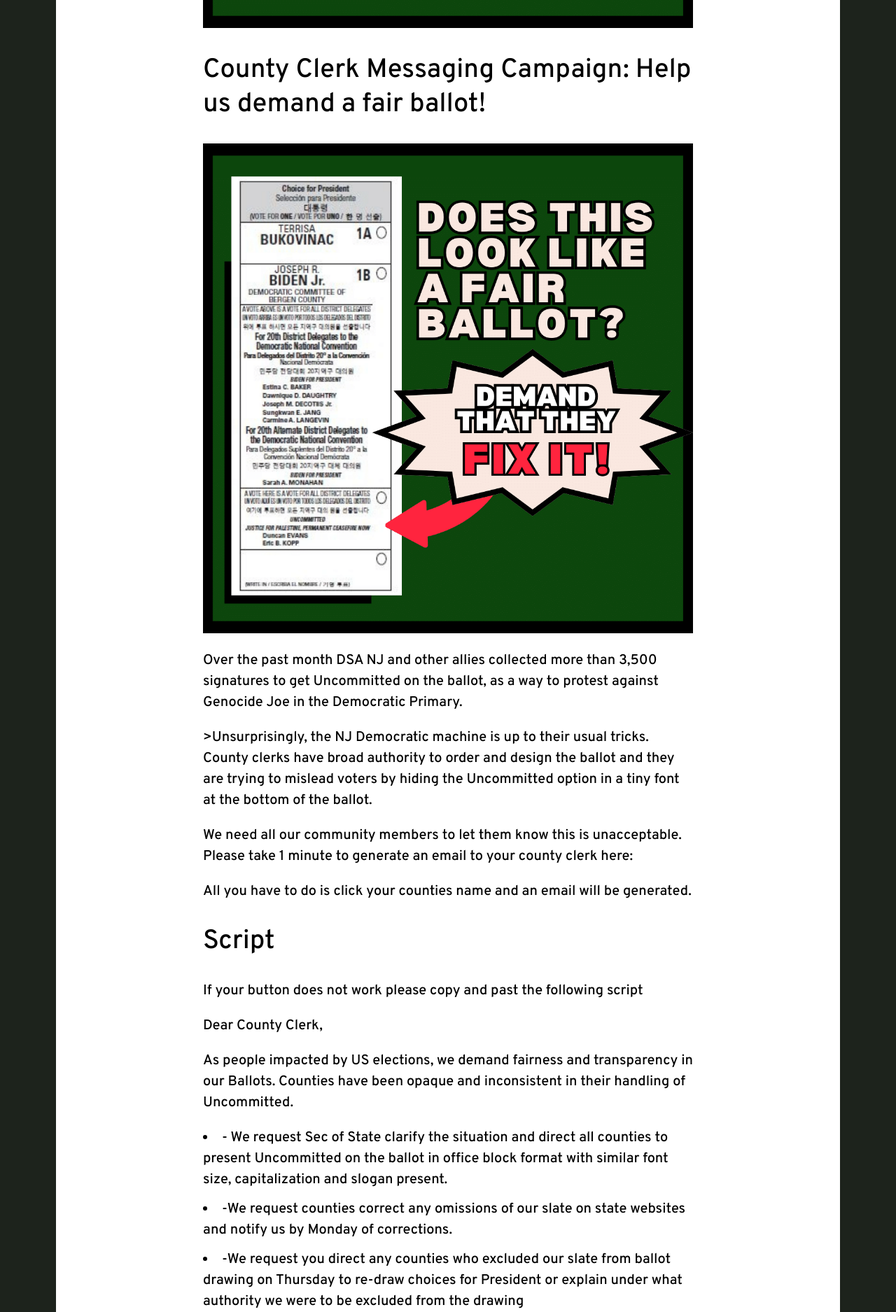
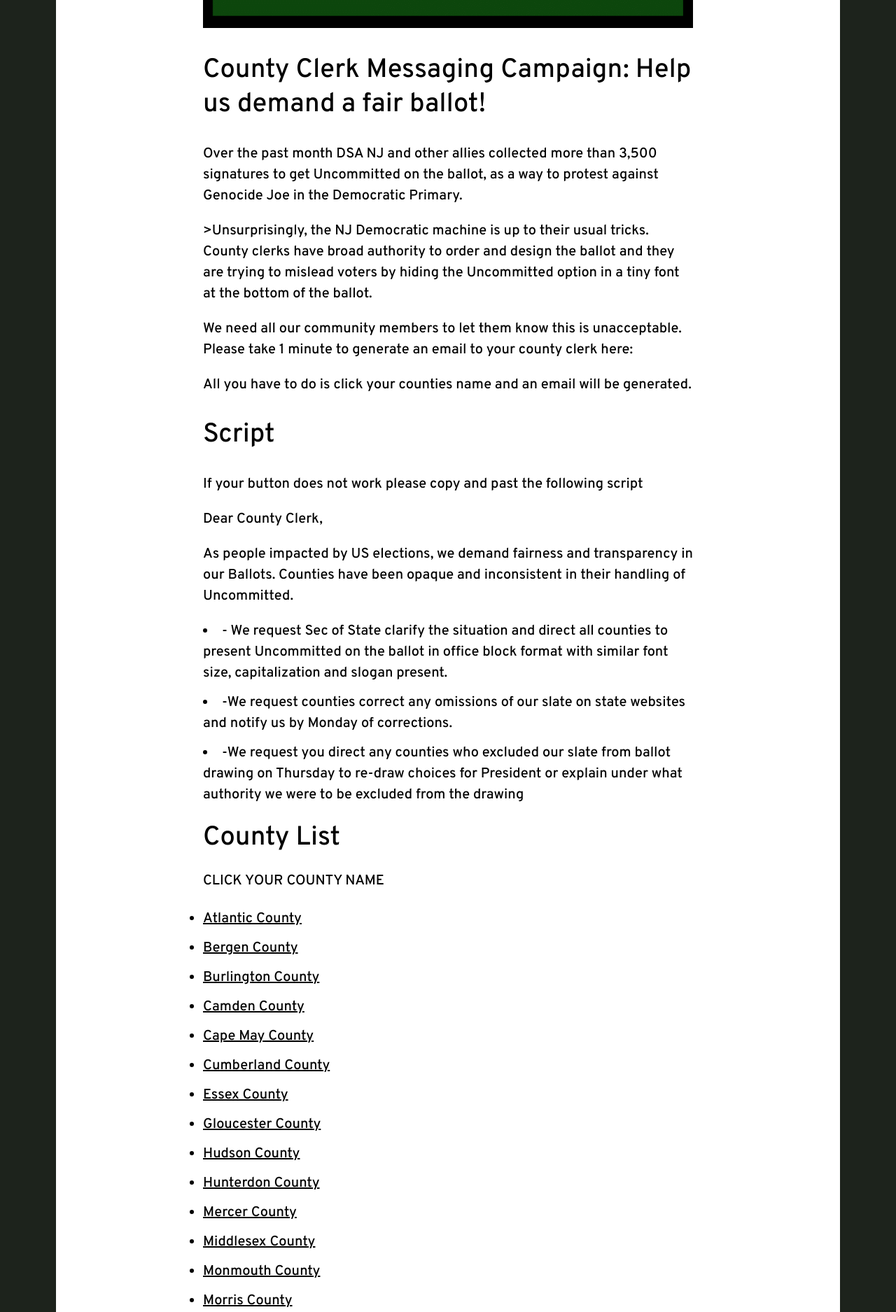
Before and after one commit to dsa-ntc/uncommittednj.org, a Jekyll site: the page built from county-clerk-campaign.html, in a window 1280 px wide. Shown: the part 840-2715 px from the top of the page at 70% size. Built offline with Jekyll 4.4.1, drawn with Linux system fonts in a browser that asks for light colours; nearby versions of some CDN libraries.

Commit message:
Update county-clerk-campaign.html

```diff
--- a/county-clerk-campaign.html
+++ b/county-clerk-campaign.html
@@ -7,8 +7,6 @@
 ---
 <img src="assets/clerk-ballot-image.png">
 <h2>County Clerk Messaging Campaign: Help us demand a fair ballot!</h2>
-
-<img src="assets/clerk-ballot-image.png">
     <p>Over the past month DSA NJ and other allies collected more than 3,500 signatures to get Uncommitted on the ballot,
         as a way to protest against Genocide Joe in the Democratic Primary.
 
```
